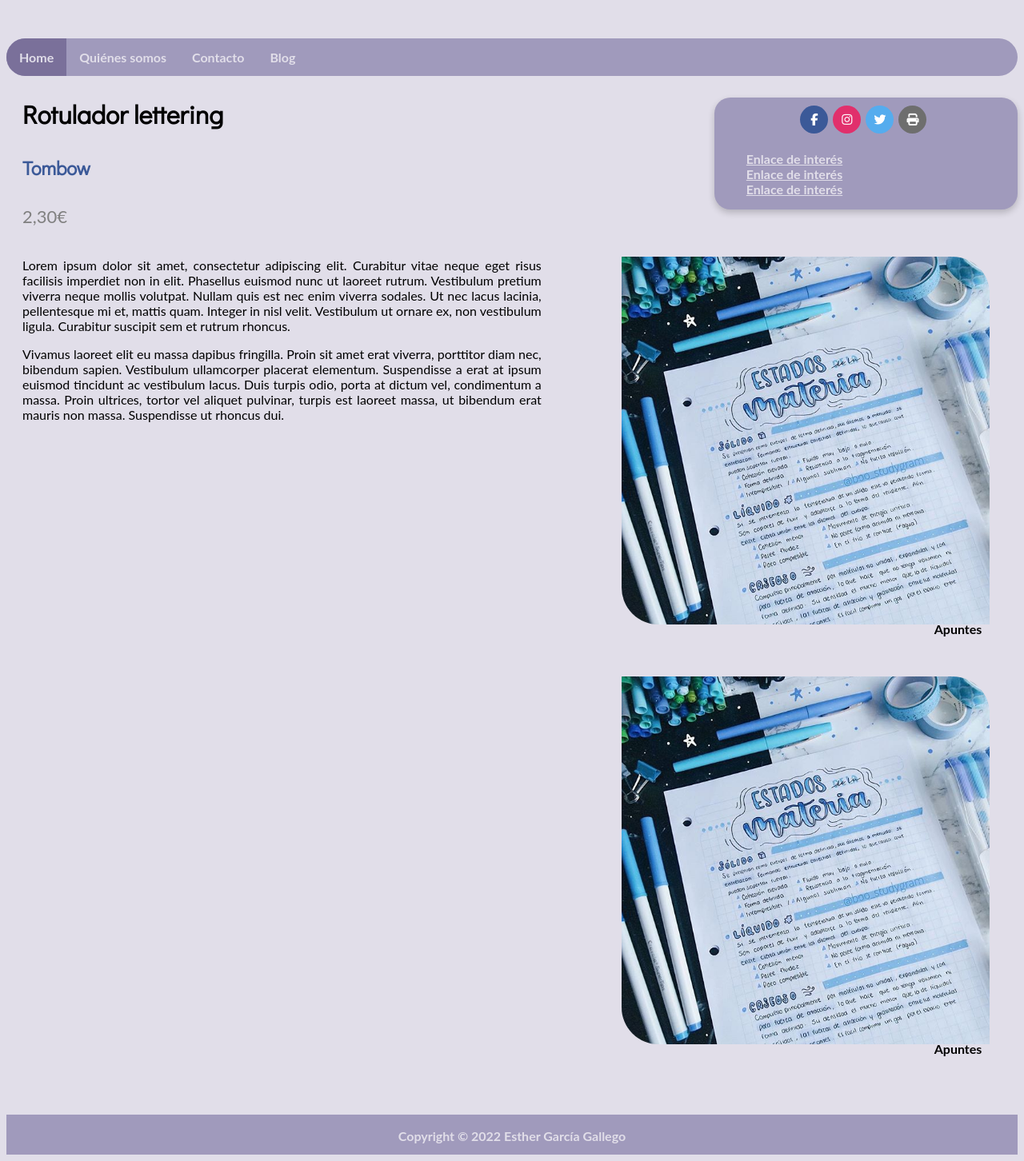
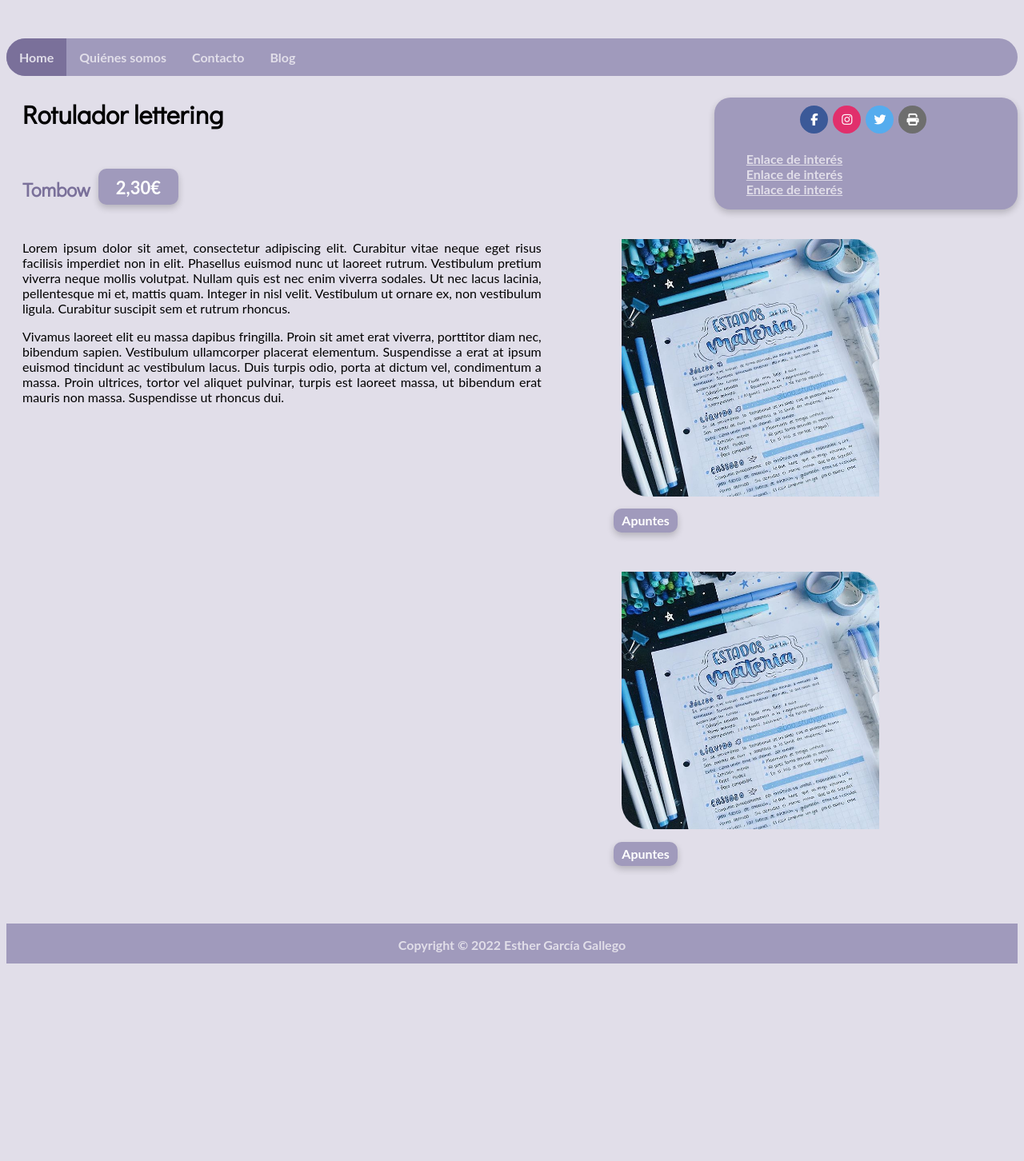
Before and after one commit to stardusther/SIBW, a PHP site: page /src/producto.html in a window 1280 px wide. Shown: the part 267-1719 px from the top of the page at 80% size. After the commit the page ends 1472 px from the top, so only its background shows below. Run offline with PHP 8.4, Linux system fonts and the light colour scheme; some libraries are stand-ins or nearby versions.

Commit message:
Falta corregir las fotos en pantalla completa

```diff
--- a/assets/styles.css
+++ b/assets/styles.css
@@ -177,11 +177,25 @@ nav a.menu:hover:not(.activa){
 }
 
 .precio {
-	color: grey;
+	color: white;
+	font-weight: bolder;
+	text-align: center;
 	font-size: 22px;
+	border-radius: 10px;
+	padding: 10px;
+	width: 100px;
+	height: 45px;
+	background: #a09abc;
+	box-shadow: 0 4px 8px 0 rgba(0, 0, 0, 0.2);
+	margin-left: 10px;
 }
 
-
+.flex-info{
+	display: flex;
+	flex-direction: row;
+	flex-wrap: wrap;
+	justify-content: left;
+}
 /*-----------------------------------*/
 
 .article-flex{
@@ -206,7 +220,7 @@ article h4 {
 	font-family: 'Didact Gothic', sans-serif;
 	font-weight: bolder;
 	font-size: x-large;
-	color: #3B5998;
+	color: #7a709a;
 }
 
 .img-flex{
@@ -219,7 +233,7 @@ article h4 {
 
 article img{
 	margin-bottom: 7%;
-	max-width: 100%;
+	max-width: 70%;
 	border-radius: 0% 10% 0% 10%;
 }
 
@@ -229,10 +243,18 @@ article img{
 }
 
 .bottom-text {
-	position: absolute;
+	position: relative;
+	color: white;
 	bottom: 20px;
 	right: 10px;
 	font-weight: bold;
+	background: #a09abc;
+	height: 30px;
+	width: 80px;
+	padding-top: 5px;
+	border-radius: 10px;
+	text-align: center;
+	box-shadow: 0 4px 8px 0 rgba(0, 0, 0, 0.2);
 }
 
 /* --------------- Menu lateral ----------------- */
--- a/src/portada.html
+++ b/src/portada.html
@@ -51,11 +51,6 @@
             <a href="https://instagram.com" class="fa fa-instagram"></a>
             <a href="https://twitter.com" class="fa fa-twitter"></a>
         </span>
-        <ul>
-            <li><a href=#> Enlace 1 </a></li>
-            <li><a href=#> Enlace 2 </a></li>
-            <li><a href=#> Enlace 3 </a></li>
-        </ul>
     </aside>
 
     <!--- Productos --->
--- a/src/producto.html
+++ b/src/producto.html
@@ -62,8 +62,12 @@
     <!--- Productos --->
     <article>
         <h2>Rotulador lettering</h2>
-        <h4>Tombow</h4>
-        <p class="precio">2,30€</p>
+
+        <div class="flex-info">
+            <h4>Tombow</h4>
+            <p class="precio">2,30€</p>
+        </div>
+
         <div class="article-flex">
             <div class="article-text">
                 <p>Lorem ipsum dolor sit amet, consectetur adipiscing elit. Curabitur vitae neque eget risus facilisis
```
